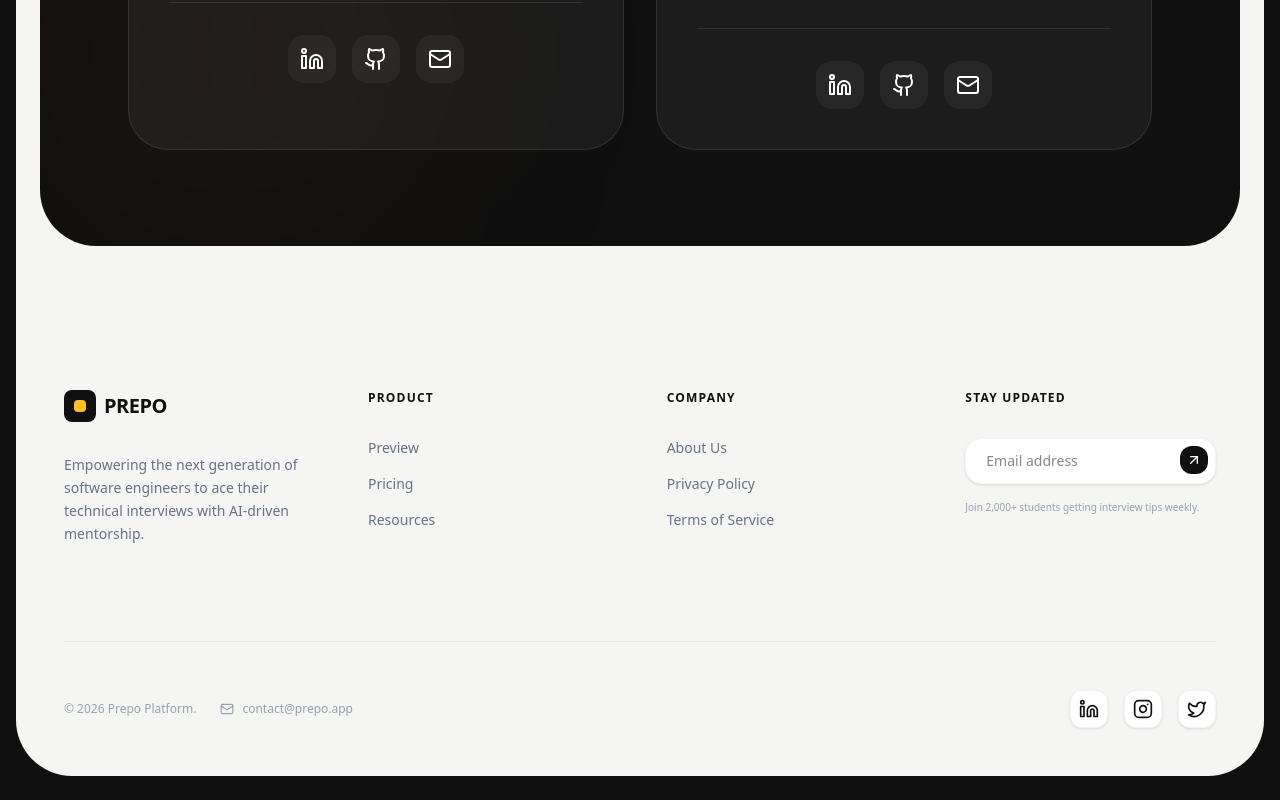
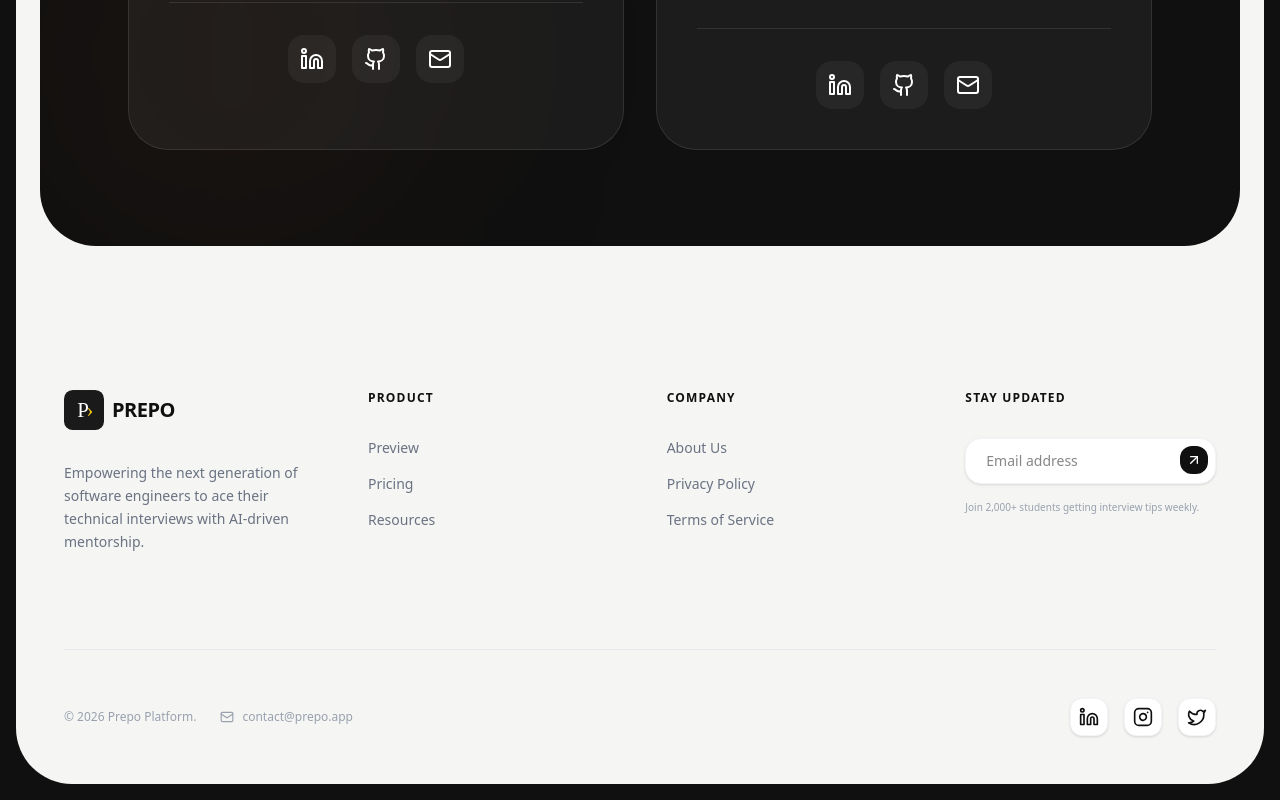
Before and after one commit to TimSing6584/PREPO, a Next.js app: page / in a window 1280 px wide. Shown: the part 2919-3719 px from the top of the page. Built offline with nearby package versions, Linux system fonts and the light colour scheme.

Commit message:
change footer's prepo logo

```diff
--- a/components/landing-page/Footer.tsx
+++ b/components/landing-page/Footer.tsx
@@ -2,7 +2,7 @@
 
 import Link from 'next/link'
 import { Linkedin, Github, Twitter, Instagram, Mail, ArrowUpRight } from 'lucide-react'
-
+import Image from 'next/image'
 export default function Footer() {
   return (
     <footer id = "landing-page-footer"className="pt-24 pb-12 px-12 mt-12">
@@ -10,9 +10,15 @@
         <div className="grid grid-cols-1 lg:grid-cols-4 gap-16 mb-24">
           <div className="space-y-8 col-span-1 lg:col-span-1">
             <div className="flex items-center gap-2">
-              <div className="w-8 h-8 bg-[#101010] rounded-lg flex items-center justify-center">
+              {/* <div className="w-8 h-8 bg-[#101010] rounded-lg flex items-center justify-center">
                 <div className="w-3 h-3 bg-primary-400 rounded-sm"></div>
-              </div>
+              </div> */}
+              <Image
+                src="/prepo-logo/prepo-icon.svg"
+                alt="Prepo Logo"
+                width={40}
+                height={40}
+              />
               <span className="text-xl font-bold tracking-tight text-[#101010]">PREPO</span>
             </div>
             <p className="text-gray-500 leading-relaxed text-sm">
```
